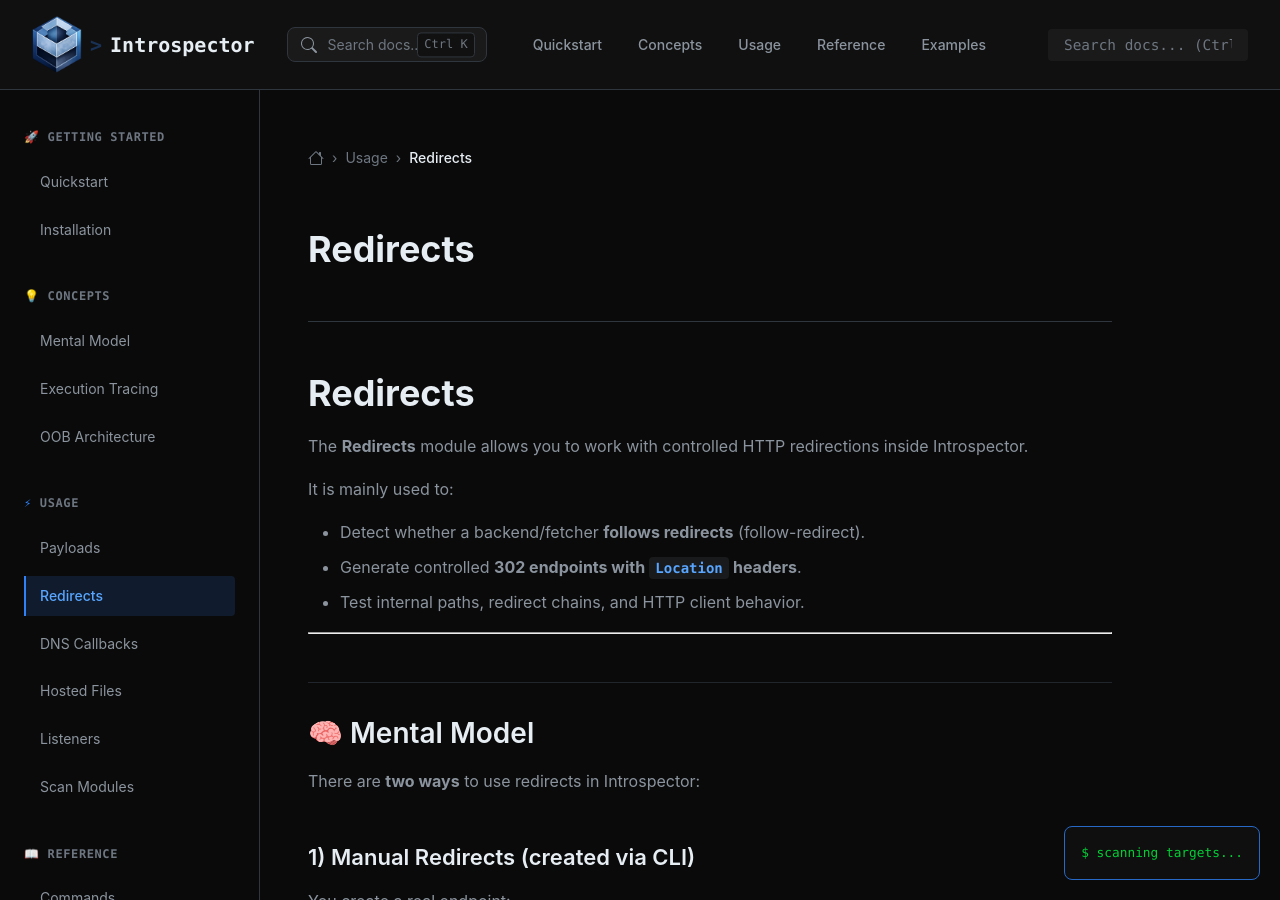
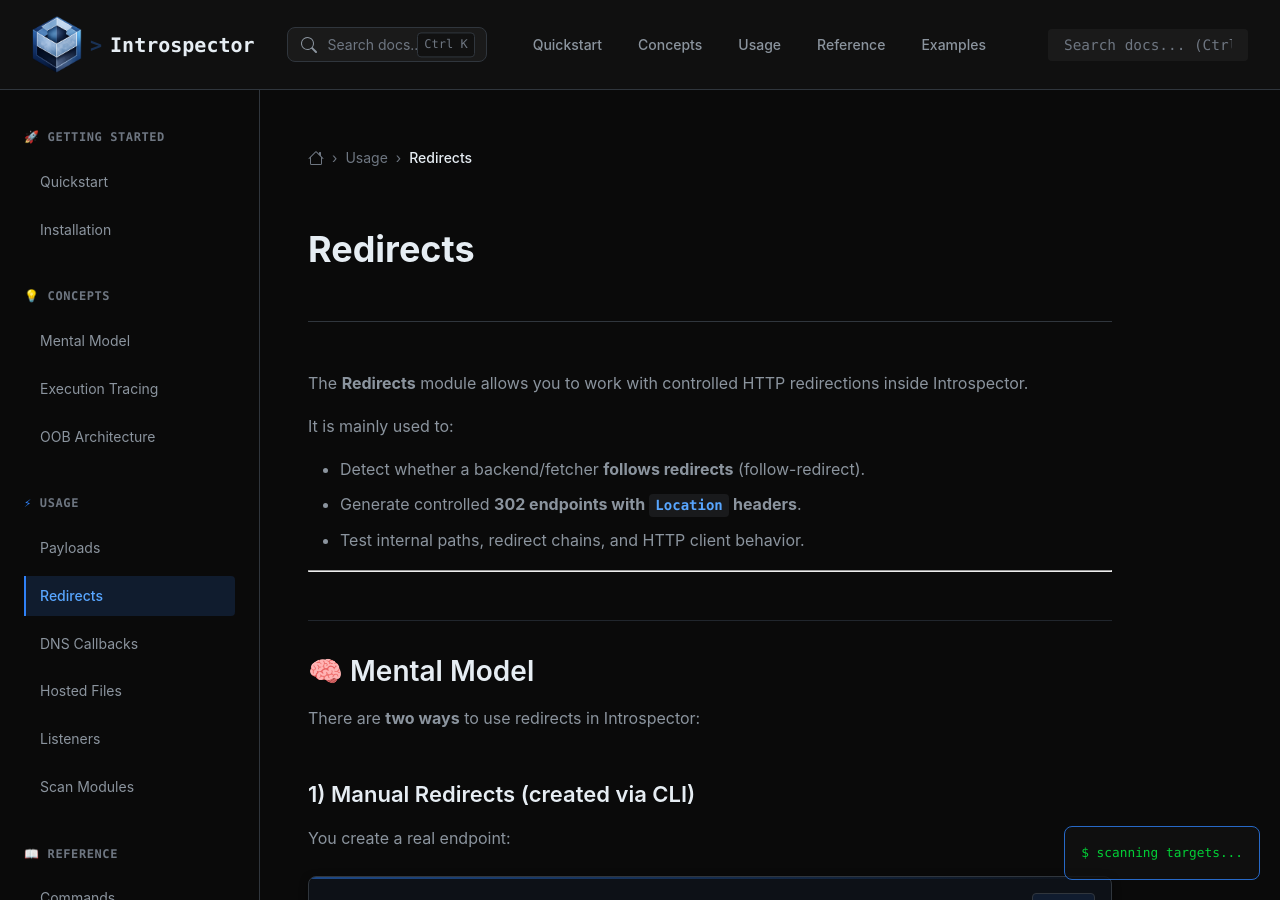
Before and after one commit to Dedal0/Introspector-Docs, a Jekyll site: the page built from usage/redirects.md, in a window 1280 px wide and 900 px high. Built offline with Jekyll 4.4.1, drawn with Linux system fonts in a browser that asks for light colours.

Commit message:
Update redirects.md

```diff
--- a/usage/redirects.md
+++ b/usage/redirects.md
@@ -2,8 +2,6 @@
 layout: page
 title: Redirects
 ---
-
-# Redirects
 
 The **Redirects** module allows you to work with controlled HTTP redirections inside Introspector.
 
```
